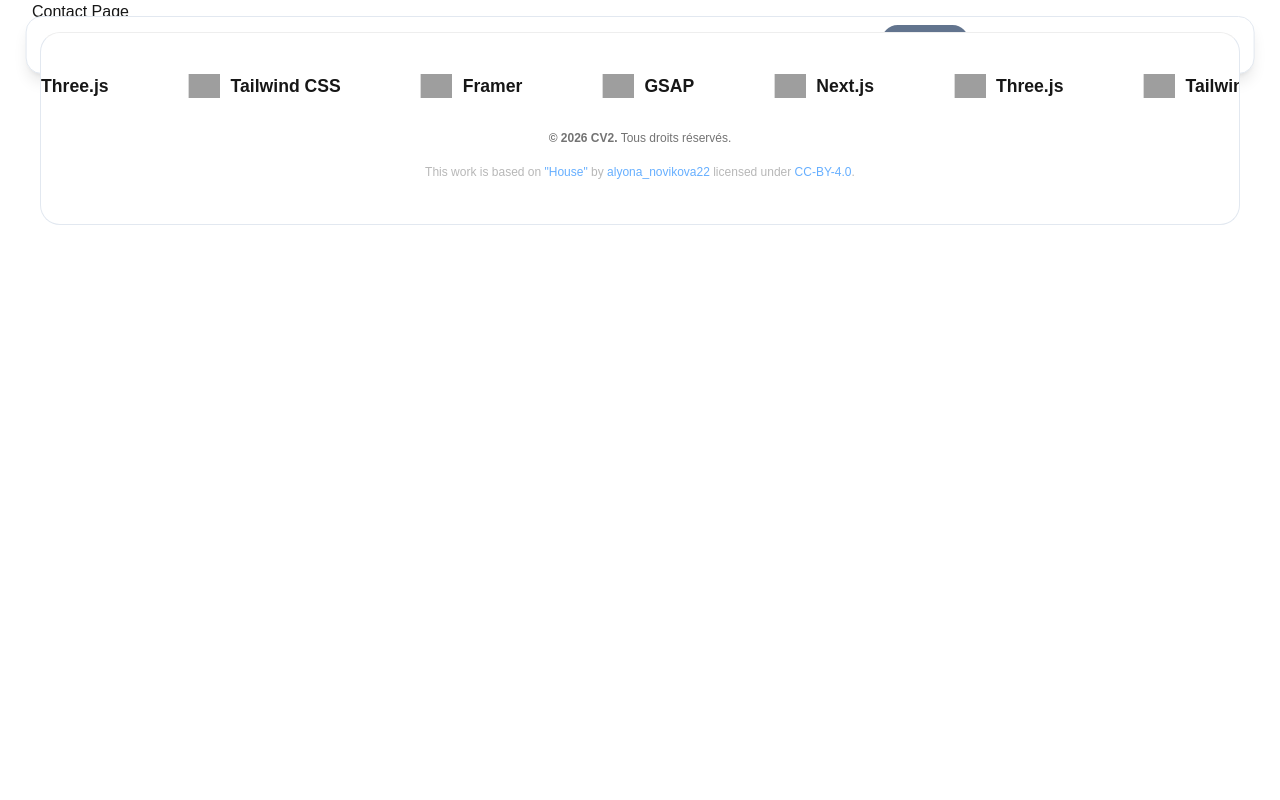
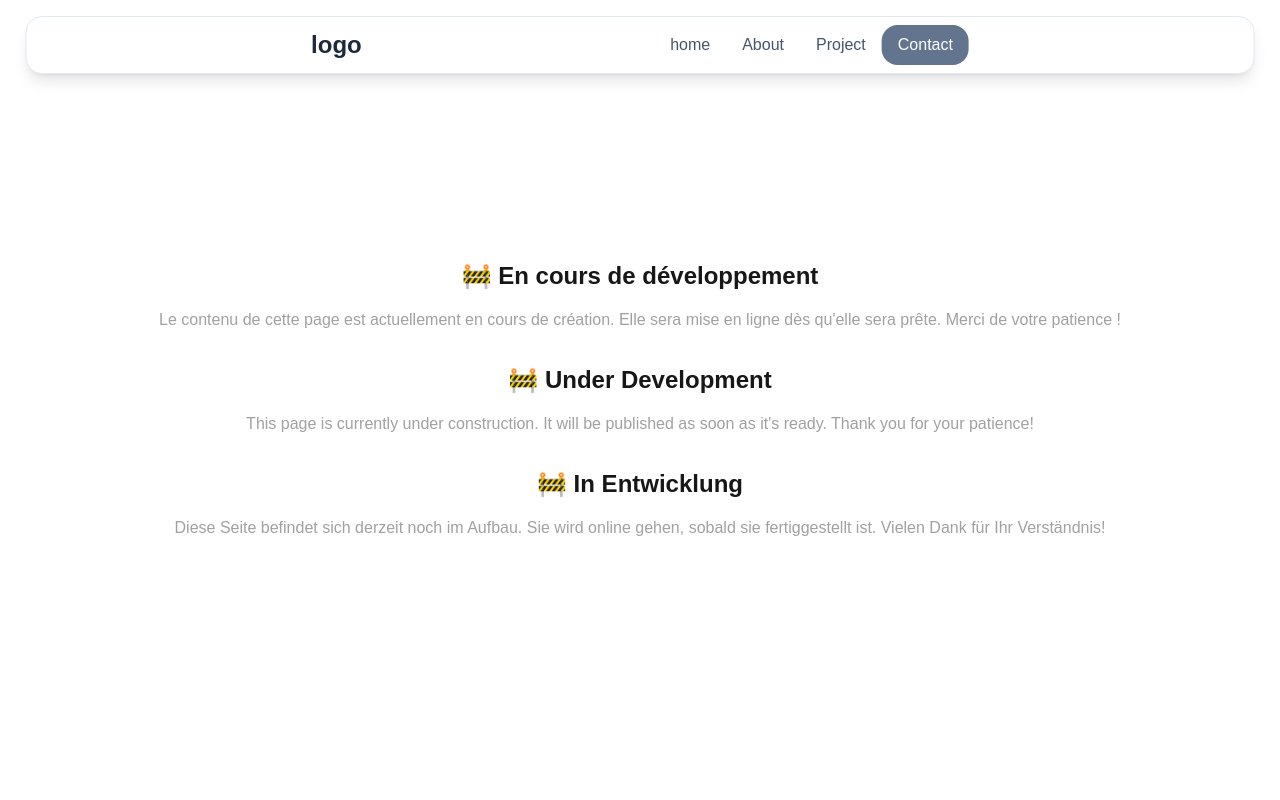
Before and after one commit to yvankraft/pfwildis1, a Next.js app: page /contact in a window 1280 px wide. Shown: the top 800 px of the page. Built offline with nearby package versions, Linux system fonts and the light colour scheme; grey boxes are pictures that could not be loaded.

Commit message:
Update About, Project, and Contact pages with development status messages in multiple languages

```diff
--- a/app/About/page.tsx
+++ b/app/About/page.tsx
@@ -2,9 +2,31 @@ import React from "react";
 
 const page = () => {
   return (
-    <div>
-      <h1>about Page</h1>
-    </div>
+    <main className="flex flex-col h-screen items-center justify-center">
+      <div className="flex flex-col items-center justify-center text-center p-4">
+        <h2 className="text-2xl font-bold mb-4">
+          🚧 En cours de développement
+        </h2>
+        <p className="text-neutral-400">
+          Le contenu de cette page est actuellement en cours de création. Elle
+          sera mise en ligne dès qu'elle sera prête. Merci de votre patience !
+        </p>
+      </div>
+      <div className="flex flex-col items-center justify-center text-center p-4">
+        <h2 className="text-2xl font-bold mb-4">🚧 Under Development</h2>
+        <p className="text-neutral-400">
+          This page is currently under construction. It will be published as
+          soon as it's ready. Thank you for your patience!
+        </p>
+      </div>
+      <div className="flex flex-col items-center justify-center text-center p-4">
+        <h2 className="text-2xl font-bold mb-4">🚧 In Entwicklung</h2>
+        <p className="text-neutral-400">
+          Diese Seite befindet sich derzeit noch im Aufbau. Sie wird online
+          gehen, sobald sie fertiggestellt ist. Vielen Dank für Ihr Verständnis!
+        </p>
+      </div>
+    </main>
   );
 };
 
--- a/app/Project/page.tsx
+++ b/app/Project/page.tsx
@@ -2,9 +2,31 @@ import React from "react";
 
 const page = () => {
   return (
-    <div>
-      <h1>Project Page</h1>
-    </div>
+    <main className="flex flex-col h-screen items-center justify-center">
+      <div className="flex flex-col items-center justify-center text-center p-4">
+        <h2 className="text-2xl font-bold mb-4">
+          🚧 En cours de développement
+        </h2>
+        <p className="text-neutral-400">
+          Le contenu de cette page est actuellement en cours de création. Elle
+          sera mise en ligne dès qu'elle sera prête. Merci de votre patience !
+        </p>
+      </div>
+      <div className="flex flex-col items-center justify-center text-center p-4">
+        <h2 className="text-2xl font-bold mb-4">🚧 Under Development</h2>
+        <p className="text-neutral-400">
+          This page is currently under construction. It will be published as
+          soon as it's ready. Thank you for your patience!
+        </p>
+      </div>
+      <div className="flex flex-col items-center justify-center text-center p-4">
+        <h2 className="text-2xl font-bold mb-4">🚧 In Entwicklung</h2>
+        <p className="text-neutral-400">
+          Diese Seite befindet sich derzeit noch im Aufbau. Sie wird online
+          gehen, sobald sie fertiggestellt ist. Vielen Dank für Ihr Verständnis!
+        </p>
+      </div>
+    </main>
   );
 };
 
--- a/app/contact/page.tsx
+++ b/app/contact/page.tsx
@@ -2,9 +2,31 @@ import React from "react";
 
 const page = () => {
   return (
-    <div>
-      <h1>Contact Page</h1>
-    </div>
+    <main className="flex flex-col h-screen items-center justify-center">
+      <div className="flex flex-col items-center justify-center text-center p-4">
+        <h2 className="text-2xl font-bold mb-4">
+          🚧 En cours de développement
+        </h2>
+        <p className="text-neutral-400">
+          Le contenu de cette page est actuellement en cours de création. Elle
+          sera mise en ligne dès qu'elle sera prête. Merci de votre patience !
+        </p>
+      </div>
+      <div className="flex flex-col items-center justify-center text-center p-4">
+        <h2 className="text-2xl font-bold mb-4">🚧 Under Development</h2>
+        <p className="text-neutral-400">
+          This page is currently under construction. It will be published as
+          soon as it's ready. Thank you for your patience!
+        </p>
+      </div>
+      <div className="flex flex-col items-center justify-center text-center p-4">
+        <h2 className="text-2xl font-bold mb-4">🚧 In Entwicklung</h2>
+        <p className="text-neutral-400">
+          Diese Seite befindet sich derzeit noch im Aufbau. Sie wird online
+          gehen, sobald sie fertiggestellt ist. Vielen Dank für Ihr Verständnis!
+        </p>
+      </div>
+    </main>
   );
 };
 
```
